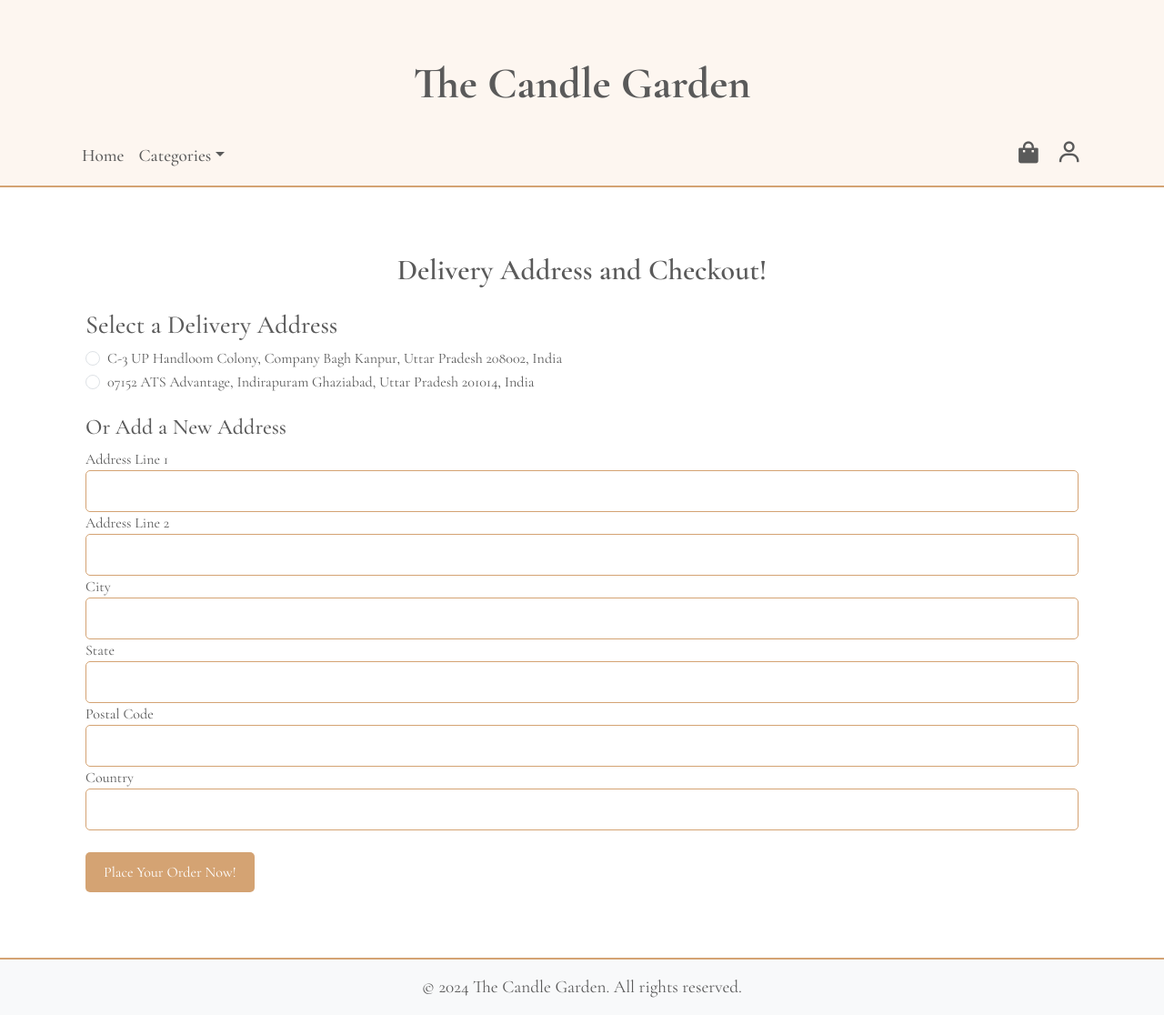
After one commit to AristaaSingh/COMP2011-The-Candle-Garden, a Flask app: page /checkout in a window 1280 px wide. The commit adds this page. Shown: the whole page at 91% size. Run offline with Flask 3, Linux system fonts and the light colour scheme; a user stored in the database is signed in; some libraries are stand-ins or nearby versions.

Commit message:
addresses saved and autofill on checkout

```diff
--- a/app/forms.py
+++ b/app/forms.py
@@ -44,3 +44,13 @@ class ChangePasswordForm(FlaskForm):
 class DeleteAccountForm(FlaskForm):
     password = PasswordField('Password', validators=[DataRequired()])
     submit = SubmitField('Delete Account')
+
+
+class AddressForm(FlaskForm):
+    address_line1 = StringField('Address Line 1', validators=[DataRequired()])
+    address_line2 = StringField('Address Line 2')
+    city = StringField('City', validators=[DataRequired()])
+    state = StringField('State')
+    postal_code = StringField('Postal Code', validators=[DataRequired()])
+    country = StringField('Country', validators=[DataRequired()])
+    submit = SubmitField('Save Address')
--- /dev/null
+++ b/app/static/js/address.js
@@ -0,0 +1,47 @@
+document.addEventListener("DOMContentLoaded", function () {
+    const newAddressFields = document.getElementById("new-address-fields");
+    const addressInputs = document.querySelectorAll('input[name="delivery_address_id"]');
+    const addressFormFields = {
+        address_line1: document.getElementById("address_line1"),
+        address_line2: document.getElementById("address_line2"),
+        city: document.getElementById("city"),
+        state: document.getElementById("state"),
+        postal_code: document.getElementById("postal_code"),
+        country: document.getElementById("country"),
+    };
+
+    // Function to clear the address form
+    function clearAddressForm() {
+        Object.values(addressFormFields).forEach(field => {
+            field.value = "";
+            field.disabled = false;
+        });
+    }
+
+    // Function to fill the address form with the selected address
+    function fillAddressForm(addressData) {
+        Object.keys(addressData).forEach(key => {
+            if (addressFormFields[key]) {
+                addressFormFields[key].value = addressData[key];
+                addressFormFields[key].disabled = true;
+            }
+        });
+    }
+
+    // Add event listeners to the radio buttons
+    addressInputs.forEach(input => {
+        input.addEventListener("change", function () {
+            if (this.checked) {
+                if (this.dataset.address) {
+                    const addressData = JSON.parse(this.dataset.address);
+                    fillAddressForm(addressData);
+                } else {
+                    clearAddressForm();
+                }
+            }
+        });
+    });
+
+    // Default to clearing the address form on load
+    clearAddressForm();
+});
--- a/app/templates/base.html
+++ b/app/templates/base.html
@@ -86,11 +86,11 @@
             <p class="mb-0">&copy; 2024 The Candle Garden. All rights reserved.</p>
         </footer>
 
-        <!-- bootstrap JS and local JS & JQuery -->
+        <!-- bootstrap JS & JQuery -->
         <script src="https://cdn.jsdelivr.net/npm/bootstrap@5.3.0-alpha3/dist/js/bootstrap.bundle.min.js" crossorigin="anonymous"></script>
         <script src="https://code.jquery.com/jquery-3.6.0.min.js"></script>
+        <!-- local javascript -->
         <script src="{{ url_for('static', filename='js/basket.js') }}"></script>
         <script src="{{ url_for('static', filename='js/cookies.js') }}"></script>
-
-    </body>
+        <script src="{{ url_for('static', filename='js/address.js') }}"></script>
 </html>
--- /dev/null
+++ b/app/templates/checkout.html
@@ -0,0 +1,62 @@
+{% extends "base.html" %}
+
+{% block content %}
+<div class="container py-5">
+    <h2 class="text-center mb-4">Delivery Address and Checkout!</h2>
+
+    <!-- Address Selection Form -->
+    <form action="{{ url_for('checkout') }}" method="POST">
+        {% if addresses %}
+            <h3>Select a Delivery Address</h3>
+            {% for address in addresses %}
+            <div class="form-check">
+                <input class="form-check-input" type="radio" name="delivery_address_id" id="address{{ address.id }}"
+                       value="{{ address.id }}"
+                       data-address='{
+                           "address_line1": "{{ address.address_line1 }}",
+                           "address_line2": "{{ address.address_line2 or '' }}",
+                           "city": "{{ address.city }}",
+                           "state": "{{ address.state or '' }}",
+                           "postal_code": "{{ address.postal_code }}",
+                           "country": "{{ address.country }}"
+                       }'>
+                <label class="form-check-label" for="address{{ address.id }}">
+                    {{ address.address_line1 }}, {{ address.address_line2 or '' }}
+                    {{ address.city }}, {{ address.state or '' }} {{ address.postal_code }},
+                    {{ address.country }}
+                </label>
+            </div>
+            {% endfor %}
+        {% endif %}
+
+        <h4 class="mt-4">Or Add a New Address</h4>
+        {{ address_form.hidden_tag() }}
+        <div class="form-group">
+            {{ address_form.address_line1.label }}
+            {{ address_form.address_line1(class="form-control") }}
+        </div>
+        <div class="form-group">
+            {{ address_form.address_line2.label }}
+            {{ address_form.address_line2(class="form-control") }}
+        </div>
+        <div class="form-group">
+            {{ address_form.city.label }}
+            {{ address_form.city(class="form-control") }}
+        </div>
+        <div class="form-group">
+            {{ address_form.state.label }}
+            {{ address_form.state(class="form-control") }}
+        </div>
+        <div class="form-group">
+            {{ address_form.postal_code.label }}
+            {{ address_form.postal_code(class="form-control") }}
+        </div>
+        <div class="form-group">
+            {{ address_form.country.label }}
+            {{ address_form.country(class="form-control") }}
+        </div>
+        <br>
+        <button type="submit" class="my-btn">Place Your Order Now!</button>
+    </form>
+</div>
+{% endblock %}
--- a/app/views.py
+++ b/app/views.py
@@ -2,12 +2,13 @@ from flask import render_template, redirect, url_for, flash, request, jsonify, m
 from flask_login import login_user, logout_user, login_required, current_user
 from app import app, db, admin
 from flask_admin.contrib.sqla import ModelView
-from app.models import Candle, Category, User, Basket, BasketItem, Order, OrderItem
-from app.forms import RegistrationForm, LoginForm, ChangePasswordForm, DeleteAccountForm, CSRFProtectForm
+from app.models import Candle, Category, User, Basket, BasketItem, Order, OrderItem, Address
+from app.forms import RegistrationForm, LoginForm, ChangePasswordForm, DeleteAccountForm, CSRFProtectForm, AddressForm
 
 
 admin.add_view(ModelView(Candle, db.session))
 admin.add_view(ModelView(Category, db.session))
+
 
 # to make the categories available everywhere
 @app.context_processor
@@ -15,6 +16,8 @@ def inject_categories():
     categories = Category.query.all()
     return dict(categories=categories)
 
+
+# pages or display related routes
 @app.route('/')
 def home():
     candles = Candle.query.all()
@@ -23,10 +26,20 @@ def home():
 
 @app.route('/category/<int:category_id>')
 def category_page(category_id):
+    form = CSRFProtectForm()
     category = Category.query.get_or_404(category_id)
     candles = category.candles  # Get all candles in this category
-    return render_template('category.html', category=category, candles=candles)
+    return render_template('category.html', category=category, candles=candles, form=form)
 
+@app.route('/product/<int:candle_id>')
+def product(candle_id):
+    candle = Candle.query.get_or_404(candle_id)
+    form = CSRFProtectForm()
+    category = candle.categories[0]
+    return render_template('product.html', candle=candle, category=category, form=form)
+
+
+# account related routes
 @app.route('/register', methods=['GET', 'POST'])
 def register():
     if current_user.is_authenticated:
@@ -67,17 +80,30 @@ def logout():
     flash('You have been logged out.', 'info')
     return redirect(url_for('home'))
 
-@app.route('/account')
+@app.route('/account', methods=['GET', 'POST'])
+@login_required
 def account():
+    """Account management and address handling."""
     form = DeleteAccountForm()
-    return render_template('account.html', form=form)
+    address_form = AddressForm()
 
-@app.route('/product/<int:candle_id>')
-def product(candle_id):
-    candle = Candle.query.get_or_404(candle_id)
-    form = CSRFProtectForm()
-    category = candle.categories[0]
-    return render_template('product.html', candle=candle, category=category, form=form)
+    # Handle new address submission
+    if address_form.validate_on_submit():
+        address = Address(
+            user=current_user,
+            address_line1=address_form.address_line1.data,
+            address_line2=address_form.address_line2.data,
+            city=address_form.city.data,
+            state=address_form.state.data,
+            postal_code=address_form.postal_code.data,
+            country=address_form.country.data
+        )
+        db.session.add(address)
+        db.session.commit()
+        flash("Address added successfully!", "success")
+        return redirect(url_for('account'))
+
+    return render_template('account.html', form=form, address_form=address_form)
 
 @app.route('/change_password', methods=['GET', 'POST'])
 @login_required
@@ -101,55 +127,81 @@ def delete_account():
         if current_user.check_password(form.password.data):
             db.session.delete(current_user)
             db.session.commit()
-
             flash("Your account has been successfully deleted.", "success")
             return redirect(url_for('home'))
         else:
             flash("Incorrect password. Please try again.", "danger")
-
     return render_template('delete.html', form=form)
 
+@app.route('/addresses', methods=['GET', 'POST'])
+@login_required
+def addresses():
+    form = AddressForm()
+    if form.validate_on_submit():
+        address = Address(
+            user=current_user,
+            address_line1=form.address_line1.data,
+            address_line2=form.address_line2.data,
+            city=form.city.data,
+            state=form.state.data,
+            postal_code=form.postal_code.data,
+            country=form.country.data
+        )
+        db.session.add(address)
+        db.session.commit()
+        flash('Address saved successfully!', 'success')
+        return redirect(url_for('addresses'))
+    return render_template('addresses.html', form=form, addresses=current_user.addresses)
+
+@app.route('/remove_address/<int:address_id>', methods=['POST'])
+@login_required
+def remove_address(address_id):
+    """Remove an address."""
+    address = Address.query.get_or_404(address_id)
+
+    if address.user_id != current_user.id:
+        flash("Unauthorized access!", "danger")
+        return redirect(url_for('account'))
+
+    db.session.delete(address)
+    db.session.commit()
+    flash("Address removed successfully.", "success")
+    return redirect(url_for('account'))
+
+
+# basket related routes
 @app.route('/add_to_basket/<int:candle_id>', methods=['POST'])
 @login_required
 def add_to_basket(candle_id):
     candle = Candle.query.get_or_404(candle_id)
-    quantity = int(request.form.get('quantity', 1))  # Default to 1 if not specified
-
+    quantity = int(request.form.get('quantity', 1))
     if not current_user.basket:
-        # Create a basket for the user if it doesn't exist
+        # create basket instance if it doesnt exist
         basket = Basket(user=current_user)
         db.session.add(basket)
         db.session.commit()
-
-    # Check if the item already exists in the basket
+    # increase qantity if item already exists in basket
     item = next((item for item in current_user.basket.items if item.candle_id == candle.id), None)
     if item:
-        # Update quantity if it exists
         item.quantity += quantity
     else:
-        # Add new item if it doesn't exist
+        # new item if it didnt already exist
         new_item = BasketItem(basket=current_user.basket, candle=candle, quantity=quantity)
         db.session.add(new_item)
-
     db.session.commit()
-
     flash(f"Added {quantity} of {candle.name} to your basket!", "success")
     return redirect(request.referrer or url_for('home'))
-
 
 @app.route('/remove_from_basket/<int:candle_id>', methods=['POST'])
 @login_required
 def remove_from_basket(candle_id):
     candle = Candle.query.get_or_404(candle_id)
-
     if current_user.basket:
-        # Find the item in the basket
         item = next((item for item in current_user.basket.items if item.candle_id == candle.id), None)
         if item:
-            db.session.delete(item)  # Remove the item from the basket
+            db.session.delete(item)
             db.session.commit()
             flash(f"{candle.name} removed from your basket.", "info")
-
     return redirect(url_for('basket'))
 
 @app.route('/basket')
@@ -164,15 +216,14 @@ def basket():
 @login_required
 def update_basket():
     """Update the basket quantity for a specific candle."""
-    data = request.get_json()  # Get JSON data from the frontend
-    item_id = data.get('item_id')  # Extract the BasketItem ID
-    action = data.get('action')  # Extract the action (increment/decrement)
+    data = request.get_json()
+    item_id = data.get('item_id')
+    action = data.get('action')
 
     item = BasketItem.query.get_or_404(item_id)
     if item.basket.user_id != current_user.id:
         return jsonify({'success': False, 'message': 'Unauthorized access'}), 403
-
-    # Process the action
+    # process the action
     if action == 'increment':
         item.quantity += 1
     elif action == 'decrement' and item.quantity > 1:
@@ -186,13 +237,10 @@ def update_basket():
             'item_total': 0,  # No price if removed
             'basket_total': sum(i.candle.price * i.quantity for i in current_user.basket.items)
         })
-
     db.session.commit()
-
-    # Calculate totals
+    # calculate totals
     item_total = item.candle.price * item.quantity
     basket_total = sum(i.candle.price * i.quantity for i in current_user.basket.items)
-
     return jsonify({
         'success': True,
         'quantity': item.quantity,
@@ -200,42 +248,58 @@ def update_basket():
         'basket_total': basket_total
     })
 
-
-@app.route('/checkout', methods=['POST'])
+@app.route('/checkout', methods=['GET', 'POST'])
 @login_required
 def checkout():
-    if not current_user.basket or not current_user.basket.items:
-        flash('Your basket is empty.', 'danger')
-        return redirect(url_for('basket'))
+    """Checkout page."""
+    address_form = AddressForm()
 
-    # Check stock availability
-    for item in current_user.basket.items:
-        if item.quantity > item.candle.stock:
-            flash(f"Insufficient stock for {item.candle.name}. Available: {item.candle.stock}", 'danger')
+    if request.method == 'POST':
+        if not current_user.basket or not current_user.basket.items:
+            flash('Your basket is empty.', 'danger')
             return redirect(url_for('basket'))
 
-    # Deduct stock and record the order
-    total_price = 0
-    for item in current_user.basket.items:
-        candle = item.candle
-        candle.stock -= item.quantity  # Deduct stock
-        total_price += candle.price * item.quantity
+        # Selected address or new address
+        delivery_address_id = request.form.get('delivery_address_id')
+        if delivery_address_id:
+            delivery_address = Address.query.get(delivery_address_id)
+        elif address_form.validate():
+            delivery_address = Address(
+                user=current_user,
+                address_line1=address_form.address_line1.data,
+                address_line2=address_form.address_line2.data,
+                city=address_form.city.data,
+                state=address_form.state.data,
+                postal_code=address_form.postal_code.data,
+                country=address_form.country.data,
+            )
+            db.session.add(delivery_address)
+            db.session.commit()
+        else:
+            flash("Please select or add a valid delivery address.", "danger")
+            return redirect(url_for('checkout'))
 
-    # Create an order
-    order = Order(user=current_user, total_price=total_price)
-    db.session.add(order)
+        # Validate stock and place the order
+        for item in current_user.basket.items:
+            if item.quantity > item.candle.stock:
+                flash(f"Insufficient stock for {item.candle.name}.", "danger")
+                return redirect(url_for('basket'))
 
-    # Add items to the order
-    for item in current_user.basket.items:
-        order_item = OrderItem(
-            order=order,
-            candle=item.candle,
-            quantity=item.quantity
-        )
-        db.session.add(order_item)
-        db.session.delete(item)  # Clear basket items after checkout
+        total_price = sum(item.candle.price * item.quantity for item in current_user.basket.items)
+        order = Order(user=current_user, total_price=total_price, delivery_address=delivery_address)
+        db.session.add(order)
 
-    db.session.commit()
+        for item in current_user.basket.items:
+            db.session.add(OrderItem(order=order, candle=item.candle, quantity=item.quantity))
+            item.candle.stock -= item.quantity
+            db.session.delete(item)
 
-    flash('Checkout successful! Your order has been placed.', 'success')
-    return redirect(url_for('account'))
+        db.session.commit()
+        flash("Checkout successful! Your order has been placed.", "success")
+        return redirect(url_for('account'))
+
+    return render_template(
+        'checkout.html',
+        addresses=current_user.addresses,
+        address_form=address_form
+    )
```
Also changed, not shown: app/models.py (+21 -1 lines), app/templates/account.html (+46 -0 lines), migrations/versions/85d0b0b99853_added_basketitems.py (deleted, +0 -36 lines), migrations/versions/8fea7014767a_added_order_and_orderitem.py (deleted, +0 -36 lines), migrations/versions/ca94f8d16982_inital_migration.py (renamed from migrations/versions/6c4f98987c44_initial_migration.py, +43 -16 lines), app.db.
